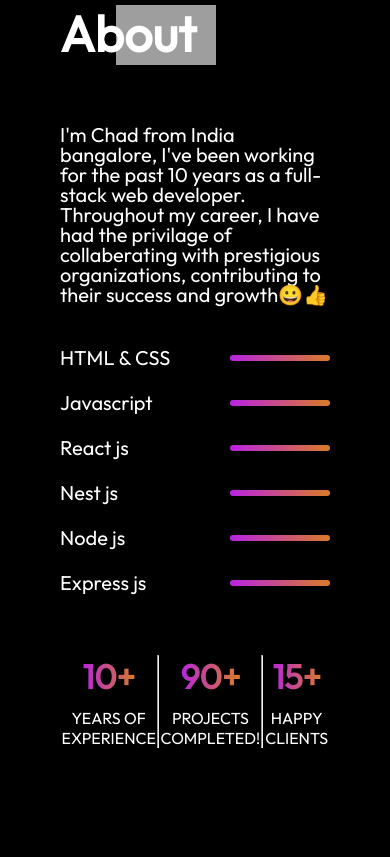
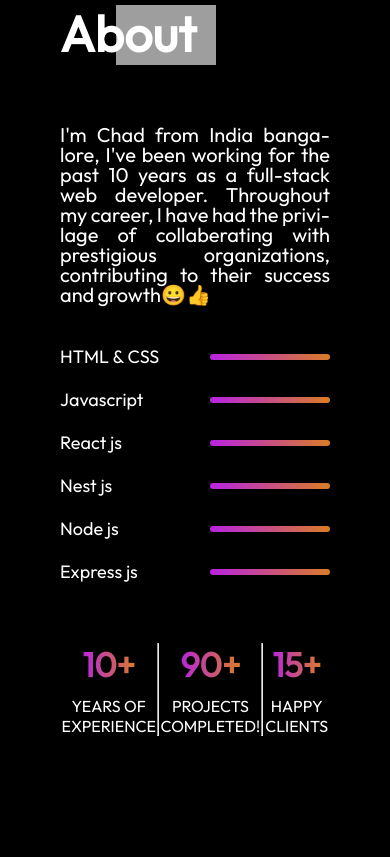
Before and after one commit to Vinay-webDev/React-portfolio1, a React (Vite) app: page / in a window 390 px wide. Shown: the part 900-1757 px from the top of the page. Built offline with nearby package versions, Linux system fonts and the light colour scheme; grey boxes are pictures that could not be loaded.

Commit message:
ok now I know for sure how to fix that:)))
text-align: justify;
hyphen: auto;
word-spacing: -0.05em;
or
letter-spacing: 0.05em;

```diff
--- a/src/components/About/About.css
+++ b/src/components/About/About.css
@@ -174,15 +174,17 @@
     .about-para{
         font-size: 20px;
         line-height: 20px;
-        text-justify:distribute-all-lines;
-        -ms-text-justify:distribute;
+        text-align: justify;
+        hyphens:auto;
+        word-spacing: -0.05em;
+        /*letter-spacing: 0.05em;*/
     }
     .about-skill{
-        gap: 20px;
+        gap: 0px;
         align-items: center;
     }
     .about-skill p{
-        font-size: 20px;
+        font-size: 18px;
     }
     .about-skill hr{
         height: 6px;
```
